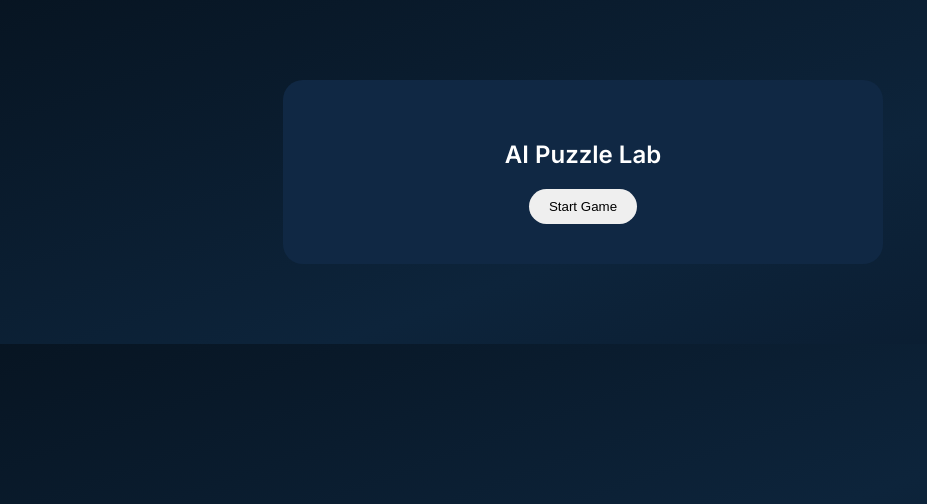
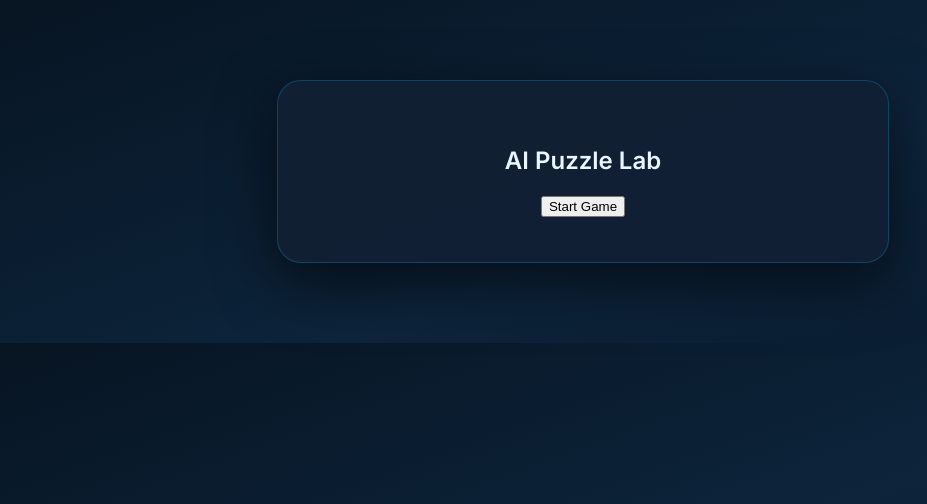
Before and after one commit to seeratk012/8-puzzle-ai, a Flask app: page / in a window 1280 px wide. Shown: the top 504 px of the page, without its empty margins (57-984 px from the left). Run offline with Flask 3, Linux system fonts and the light colour scheme.

```diff
--- a/templates/index.html
+++ b/templates/index.html
@@ -14,7 +14,7 @@ body{
 margin:0;
 font-family:'Inter',sans-serif;
 background:linear-gradient(160deg,#071421,#0d243b 60%, #0a1b2e);
-color:white;
+color:#e8f6ff;
 text-align:center;
 }
 
@@ -22,11 +22,12 @@ text-align:center;
 width:520px;
 max-width:94%;
 margin:80px auto;
-padding:40px;
-border-radius:20px;
-background:#102844;
+padding:45px;
+border-radius:24px;
+background:rgba(18,32,52,0.95);
+border:1px solid rgba(0,180,255,0.25);
+box-shadow:0 20px 60px rgba(0,0,0,0.6);
 }
-
 .grid{
 position:relative;
 width:330px;
@@ -41,11 +42,18 @@ height:100px;
 display:flex;
 align-items:center;
 justify-content:center;
-font-size:28px;
-background:#123252;
-border-radius:12px;
+font-size:30px;
+font-weight:500;
+background:linear-gradient(180deg,#123252,#102944);
+border-radius:18px;
 cursor:pointer;
+border:1px solid rgba(0,200,255,0.35);
 transition:all 0.25s ease;
+}
+
+.tile:hover{
+border-color:rgba(0,255,255,0.7);
+box-shadow:0 10px 20px rgba(0,200,255,0.15);
 }
 
 .tile:active{
@@ -59,13 +67,33 @@ gap:10px;
 justify-content:center;
 }
 
-button,select{
-padding:10px 20px;
-border-radius:20px;
-border:none;
+.tile{
+position:absolute;
+width:100px;
+height:100px;
+display:flex;
+align-items:center;
+justify-content:center;
+font-size:30px;
+font-weight:500;
+background:linear-gradient(180deg,#123252,#102944);
+border-radius:18px;
 cursor:pointer;
+border:1px solid rgba(0,200,255,0.35);
+transition:all 0.25s ease;
 }
 
+.tile:hover{
+border-color:rgba(0,255,255,0.7);
+box-shadow:0 10px 20px rgba(0,200,255,0.15);
+}
+#aiStatus{
+margin-top:5px;
+margin-bottom:10px;
+font-size:14px;
+opacity:0.8;
+color:#9feaff;
+}
 </style>
 
 </head>
@@ -75,6 +103,7 @@ cursor:pointer;
 <div id="startScreen" class="container">
 
 <h2>AI Puzzle Lab</h2>
+<div id="aiStatus"></div>
 
 <button onclick="startGame()">Start Game</button>
 
@@ -402,16 +431,33 @@ i++
 
 function applyMove(dir){
 
-dir=dir.toLowerCase()
+dir = dir.toLowerCase()
 
-let blank=findBlank()
-let r=blank.row
-let c=blank.col
+let blank = findBlank()
+let r = blank.row
+let c = blank.col
 
-if(dir=="up"&&r<2){board[r][c]=board[r+1][c];board[r+1][c]=0}
-else if(dir=="down"&&r>0){board[r][c]=board[r-1][c];board[r-1][c]=0}
-else if(dir=="left"&&c<2){board[r][c]=board[r][c+1];board[r][c+1]=0}
-else if(dir=="right"&&c>0){board[r][c]=board[r][c-1];board[r][c-1]=0}
+// reverse direction (solver moves tile, we move blank)
+
+if(dir==="up" && r<2){
+board[r][c] = board[r+1][c]
+board[r+1][c] = 0
+}
+
+else if(dir==="down" && r>0){
+board[r][c] = board[r-1][c]
+board[r-1][c] = 0
+}
+
+else if(dir==="left" && c<2){
+board[r][c] = board[r][c+1]
+board[r][c+1] = 0
+}
+
+else if(dir==="right" && c>0){
+board[r][c] = board[r][c-1]
+board[r][c-1] = 0
+}
 
 }
 
```
